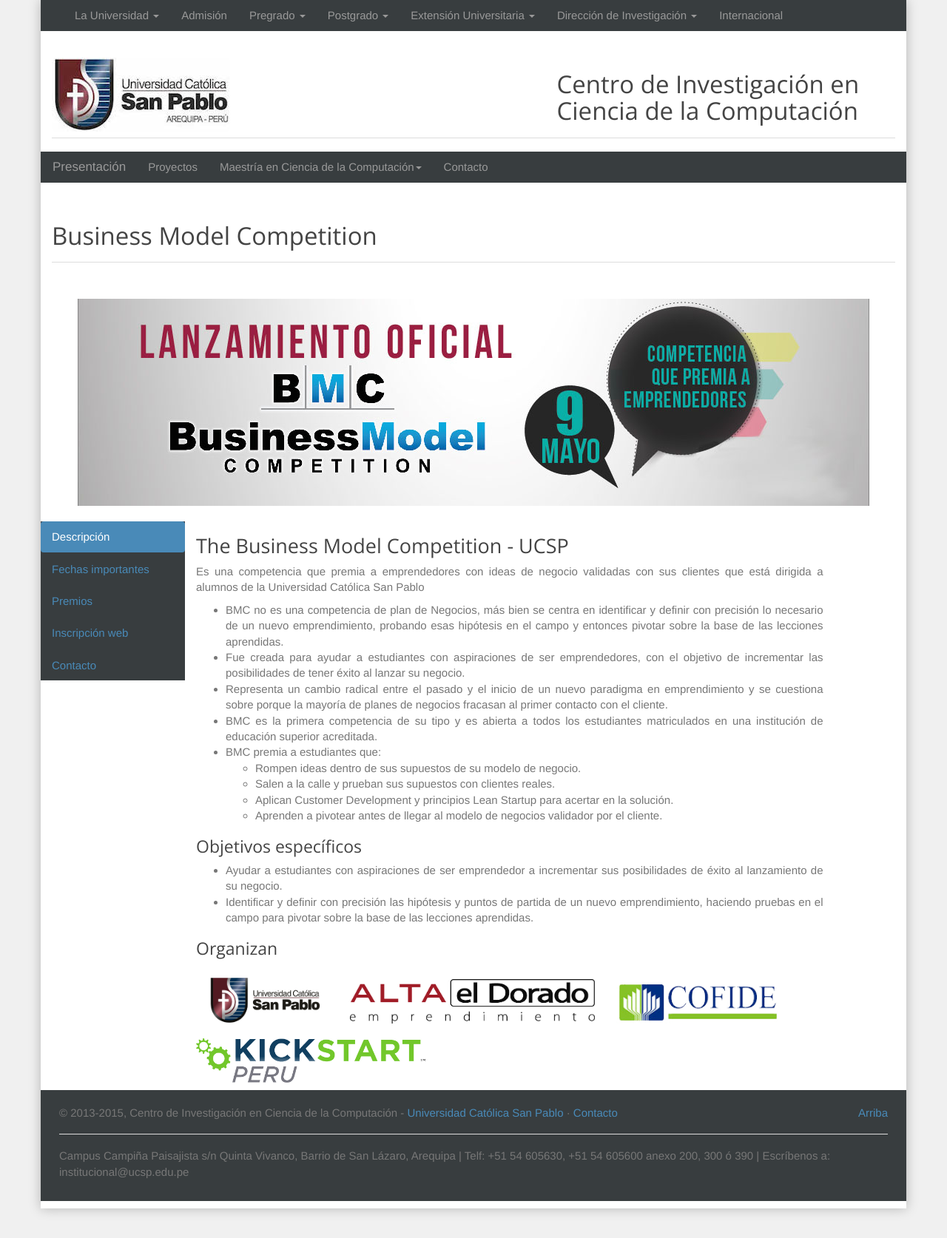
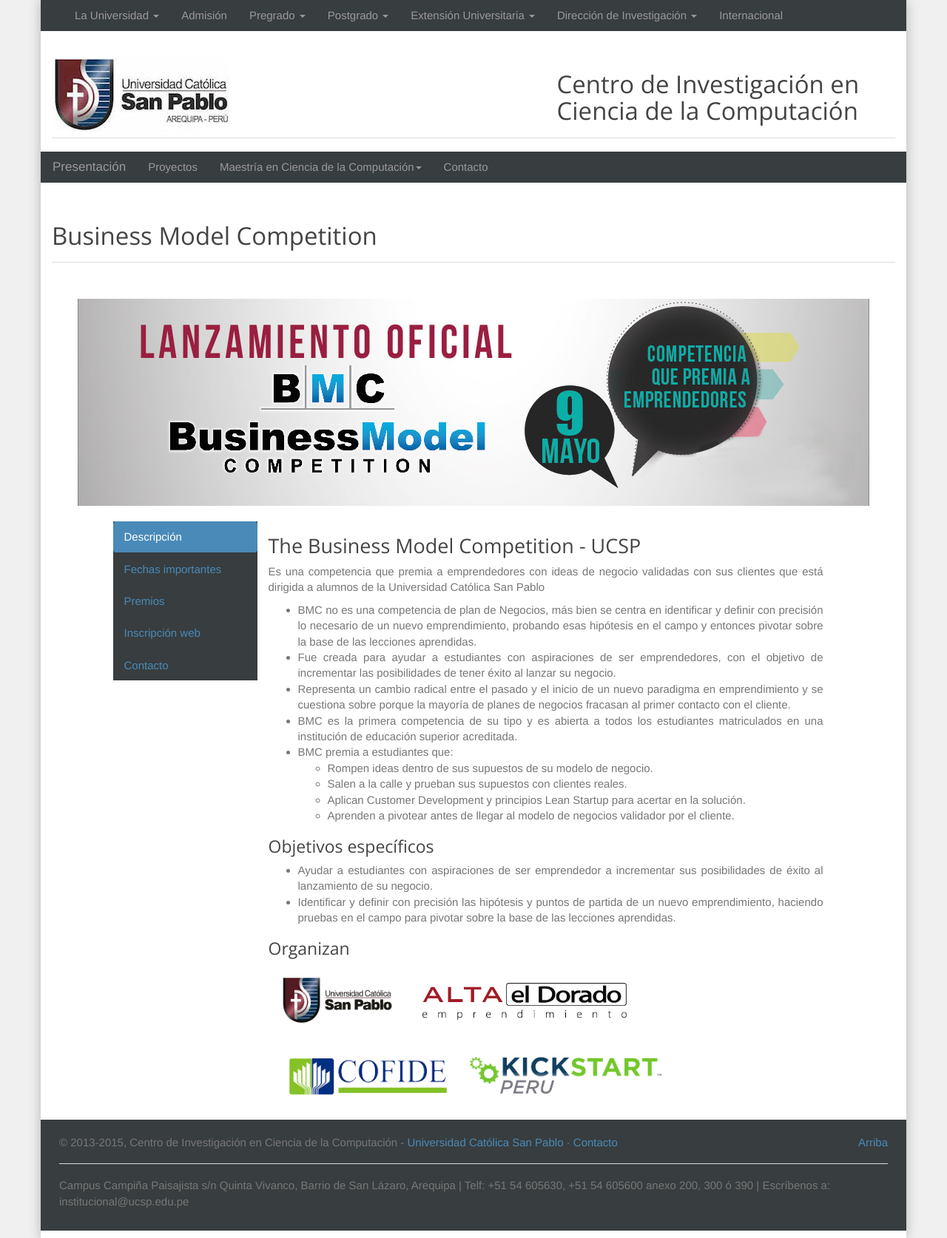
Before and after one commit to cs-ucsp/rics-ucsp, a Jekyll site: the page built from eventos/business-model-competition.html, in a window 1280 px wide. Shown: the whole page at 74% size. Built offline with Jekyll 4.4.1, drawn with Linux system fonts in a browser that asks for light colours; nearby versions of some CDN libraries; Markdown is read by kramdown in place of the engine named in the settings.

Commit message:
Cosmetic fixes.

```diff
--- a/eventos/business-model-competition.html
+++ b/eventos/business-model-competition.html
@@ -13,6 +13,8 @@ title: Business Model Competition
 </div>
 <br>
 <div class="row">
+  <div class="col-md-1">
+  </div>
   <div class="col-md-2">
     <ul role="tablist" class="nav nav-pills nav-stacked navbar-inverse" id="myTab">
       <li role="presentation" class="active"><a href="#descripcion" aria-controls="descripcion" role="tab">Descripción</a></li>
@@ -23,7 +25,7 @@ title: Business Model Competition
     </ul>
   </div>
 
-  <div class="col-md-9">
+  <div class="col-md-8">
     <div class="tab-content">
       <div role="tabpanel" class="tab-pane" id="inscripcion">
         <iframe
@@ -113,11 +115,11 @@ title: Business Model Competition
           style="height: 100px;">
           <img
           src="/img/eventos/logo-alta-el-dorado.jpg" class="img"
-          style="height: 60px;">
+          style="height: 50px;">
           <img src="/img/eventos/logo-cofide.jpg" class="img"
           style="height: 100px;">
           <img src="/img/eventos/logo-KickstartPeru.jpg" class="img"
-          style="height: 60px;">
+          style="height: 50px;">
       </div>
       <div role="tabpanel" class="tab-pane" id="cronograma">
         <h2>Fechas importantes</h2>
```
